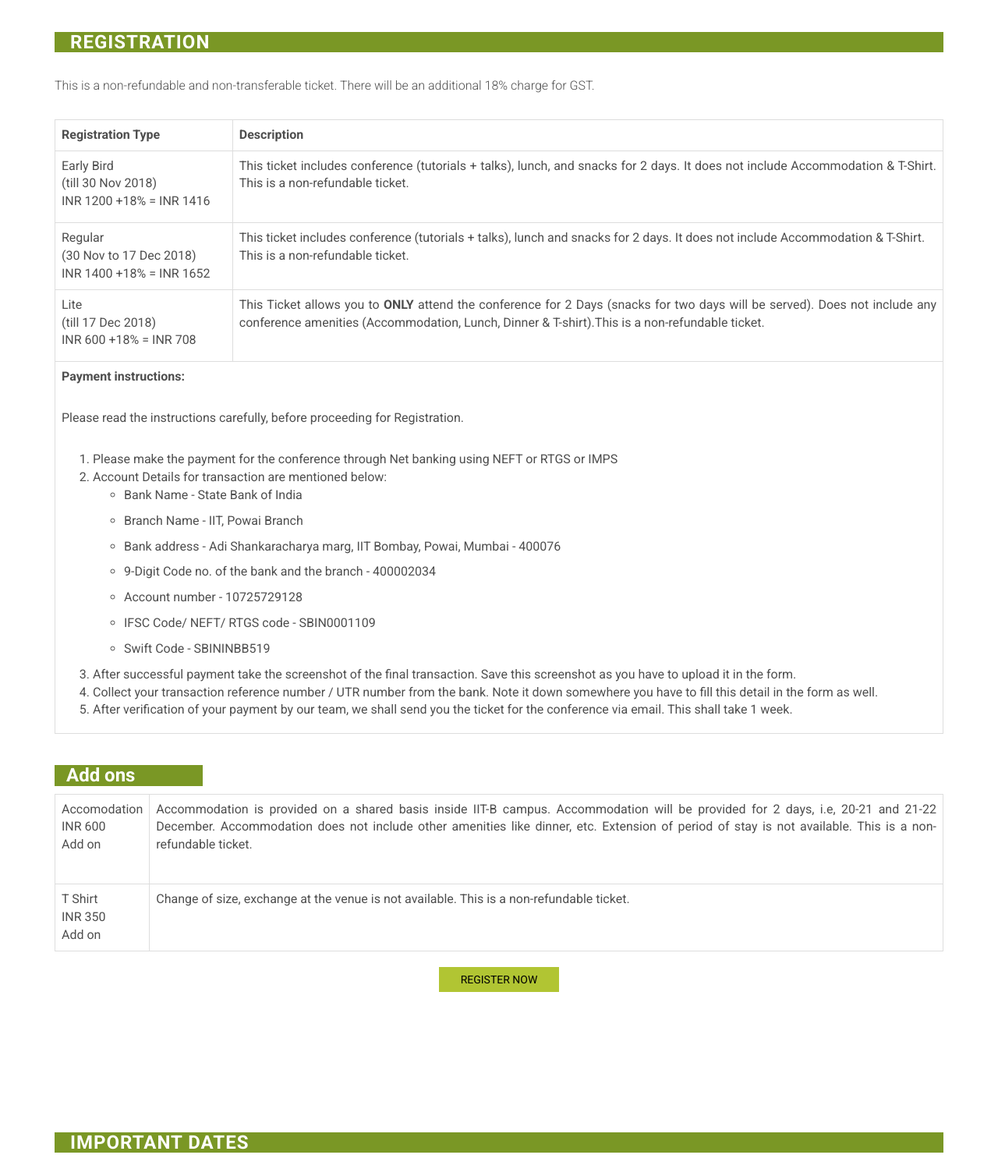
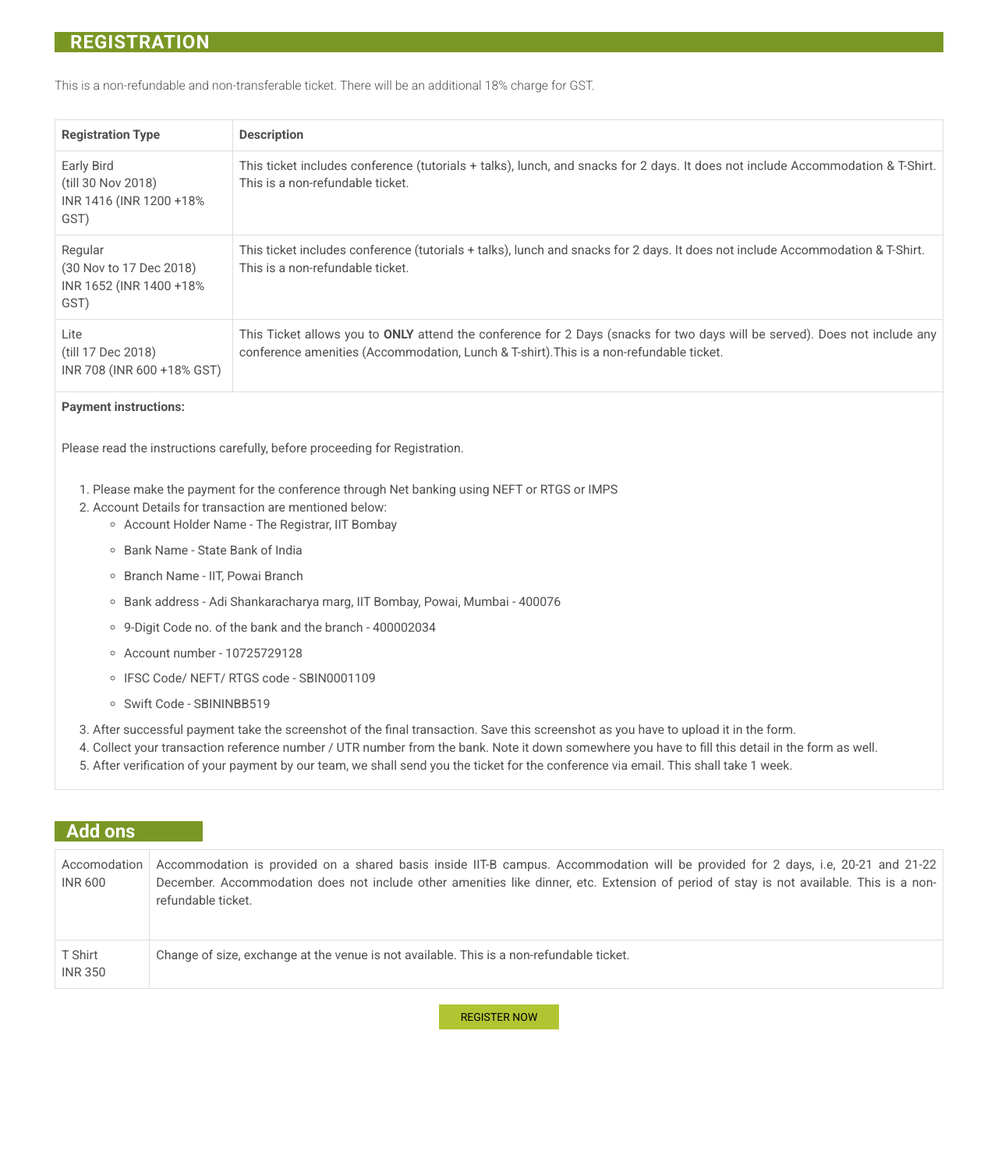
Before and after one commit to FOSSEE/SciPy2018, a Django app: page /2018/ in a window 1280 px wide. Shown: the part 2257-3756 px from the top of the page at 78% size. Run offline with Django 3.2, Linux system fonts and the light colour scheme; parts of the project's set-up code (start-up, migrations or seed data) failed here and were passed over; some libraries are stand-ins or nearby versions.

Commit message:
Modified payment instructions and the ticket amount

```diff
--- a/static/website/templates/home.html
+++ b/static/website/templates/home.html
@@ -172,7 +172,7 @@
                         <div class="align-baseline">
                           Early Bird<br>
                           (till 30 Nov 2018) <br>
-                          INR 1200 +18% = INR 1416
+                          INR 1416 (INR 1200 +18% GST)
                         </div>
                     </td>
                     <td style="border-top:none;!important">
@@ -186,7 +186,7 @@
                         <div class="align-baseline">
                           Regular<br>
                           (30 Nov to 17 Dec 2018)<br>
-                          INR 1400 +18% = INR 1652
+                           INR 1652 (INR 1400 +18% GST)
                         </div>
                     </td>
                     <td style="border-top:none;!important">
@@ -200,12 +200,12 @@
                         <div class="align-baseline">
                           Lite<br>
                           (till 17 Dec 2018)<br>
-                          INR 600 +18% = INR 708
+                          INR 708 (INR 600 +18% GST)
                         </div>
                     </td>
                     <td style="border-top:none;!important">
                         <div class="align-baseline">
-                          <p class="text-justify">This Ticket allows you to <strong>ONLY</strong> attend the conference for 2 Days (snacks for two days will be served). Does not include any conference amenities (Accommodation, Lunch, Dinner &amp; T-shirt).This is a non-refundable ticket.  </p>
+                          <p class="text-justify">This Ticket allows you to <strong>ONLY</strong> attend the conference for 2 Days (snacks for two days will be served). Does not include any conference amenities (Accommodation, Lunch &amp; T-shirt).This is a non-refundable ticket.  </p>
                         </div>
                     </td>
                     </tr>
@@ -219,6 +219,7 @@
                 <li><span class="text-justify">Please make the payment for the conference through Net banking using NEFT or RTGS or IMPS</span></li>
                 <li><span class="text-justify">Account Details for transaction are mentioned below:</span></li>
                 <ul>
+                <li><span class="text-justify">Account Holder Name - The Registrar, IIT Bombay</span></li>
                 <li><span class="text-justify">Bank Name - State Bank of India</span></li>
                 <li><span class="text-justify">Branch Name - IIT, Powai Branch</span></li>
                 <li><span class="text-justify">Bank address - Adi Shankaracharya marg, IIT Bombay, Powai, Mumbai - 400076</span></li>
@@ -253,8 +254,7 @@
               <td style="border-top:none;!important">
                 <div class="align-baseline">
                   Accomodation<br>
-                  INR 600<br>
-                  Add on
+                  INR 600
                 </div>
               </td>
               <td style="border-top:none;!important">
@@ -267,8 +267,7 @@
               <td style="border-top:none;!important">
                 <div class="align-baseline">
                   T Shirt<br>
-                  INR 350<br>
-                  Add on
+                  INR 350
                 </div>
               </td>
               <td style="border-top:none;!important">
```
